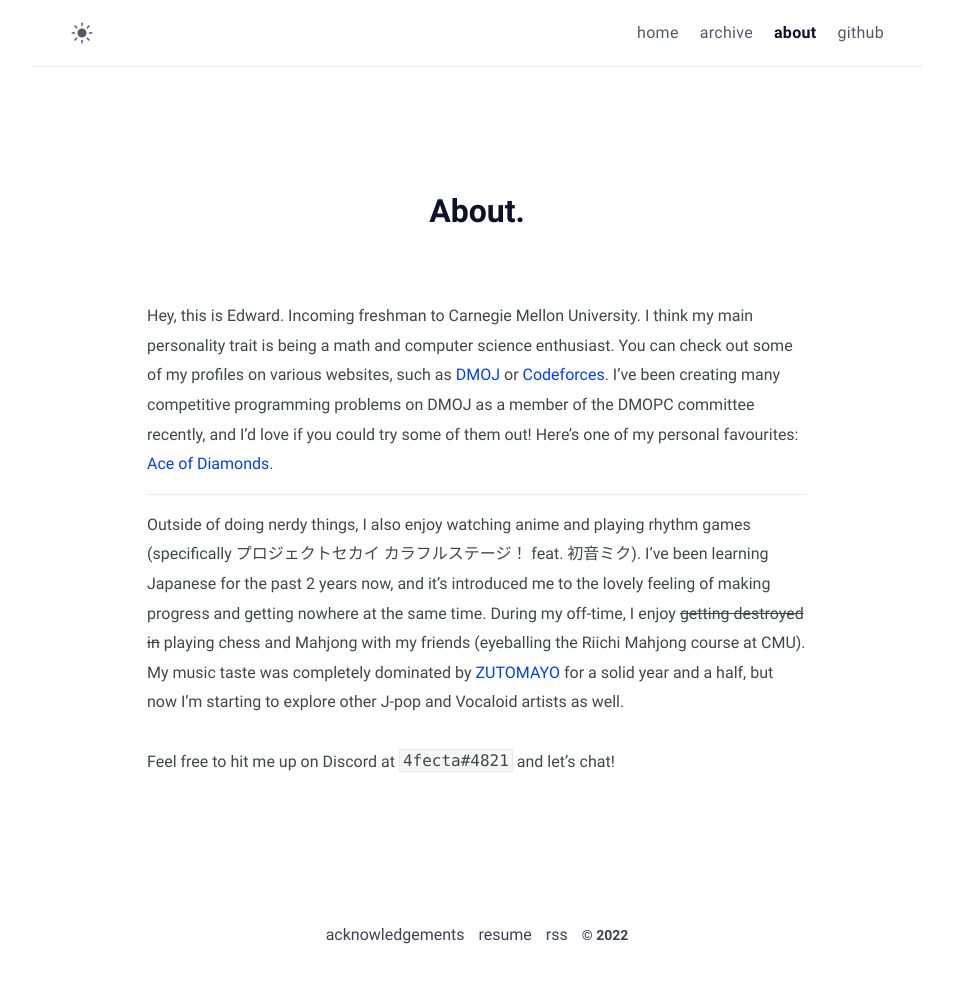
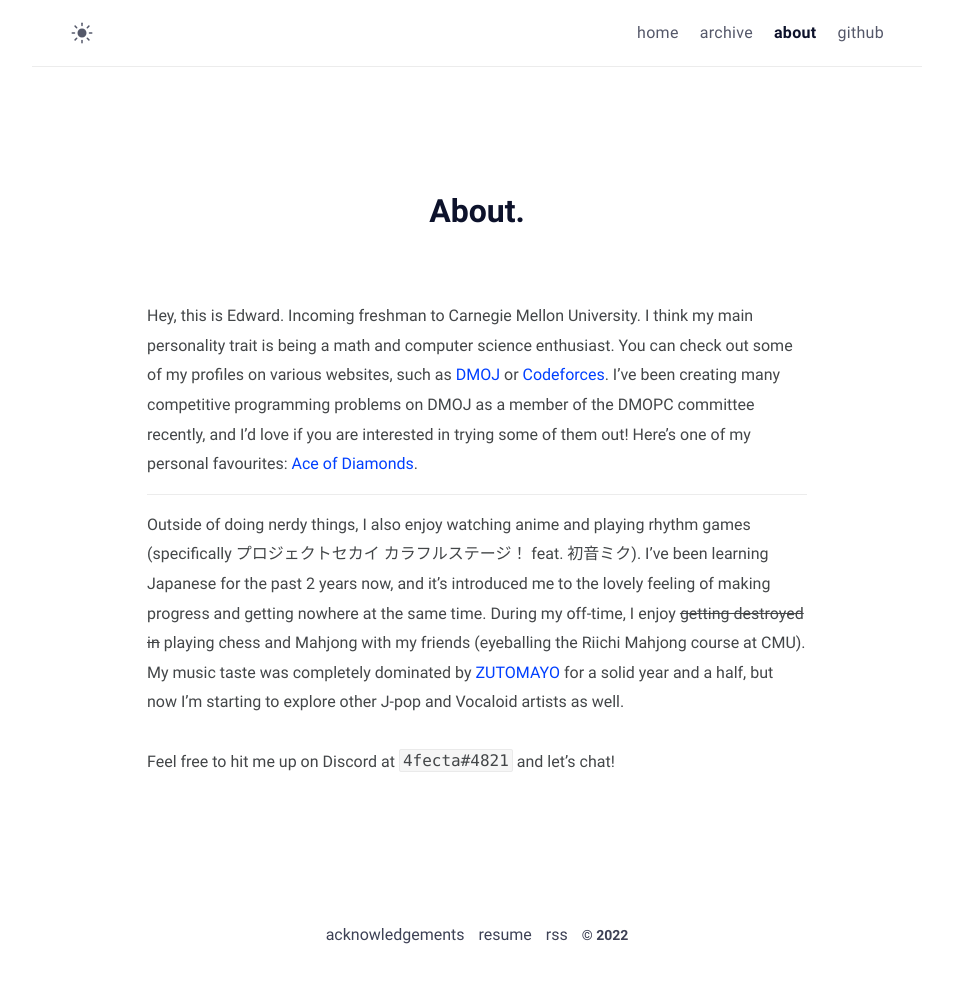
Before and after one commit to 4fecta/4fecta.ca, a Jekyll site: the page built from about.md, in a window 1280 px wide. Shown: the whole page, without its empty margins (163-1116 px from the left). Built offline with Jekyll 4.4.1, drawn with Linux system fonts in a browser that asks for light colours.

Commit message:
Update about.md

```diff
--- a/about.md
+++ b/about.md
@@ -6,7 +6,7 @@ excerpt: Hello!
 comments: false
 ---
 
-Hey, this is Edward. Incoming freshman to Carnegie Mellon University. I think my main personality trait is being a math and computer science enthusiast. You can check out some of my profiles on various websites, such as [DMOJ](https://dmoj.ca/user/4fecta) or [Codeforces](https://codeforces.com/profile/4fecta). I've been creating many competitive programming problems on DMOJ as a member of the DMOPC committee recently, and I'd love if you could try some of them out! Here's one of my personal favourites: [Ace of Diamonds](https://dmoj.ca/problem/dmopc21c9p4).
+Hey, this is Edward. Incoming freshman to Carnegie Mellon University. I think my main personality trait is being a math and computer science enthusiast. You can check out some of my profiles on various websites, such as [DMOJ](https://dmoj.ca/user/4fecta) or [Codeforces](https://codeforces.com/profile/4fecta). I've been creating many competitive programming problems on DMOJ as a member of the DMOPC committee recently, and I'd love if you are interested in trying some of them out! Here's one of my personal favourites: [Ace of Diamonds](https://dmoj.ca/problem/dmopc21c9p4).
 
 <hr>
 
```
